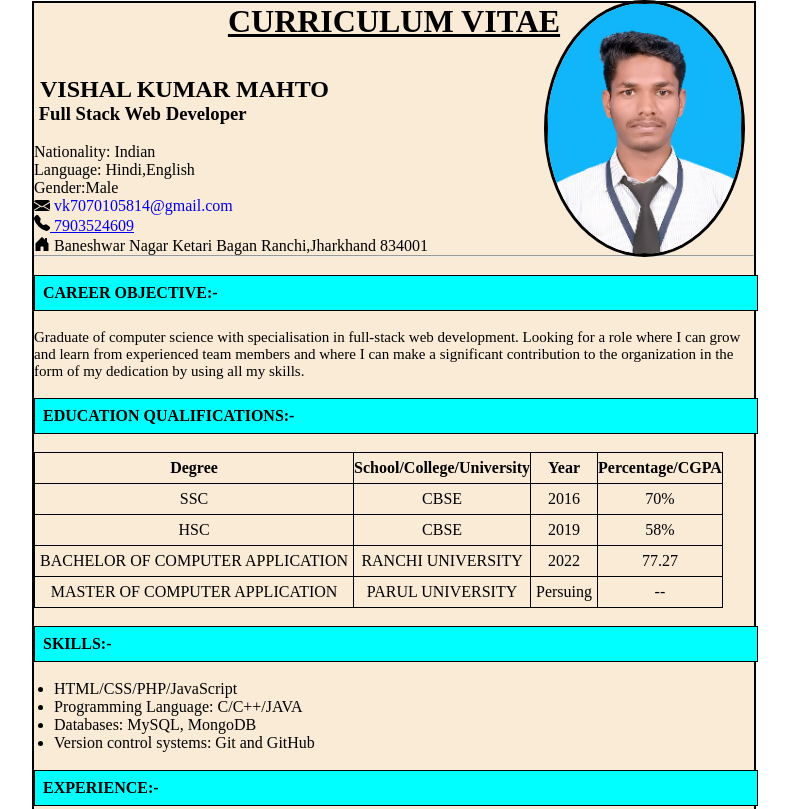
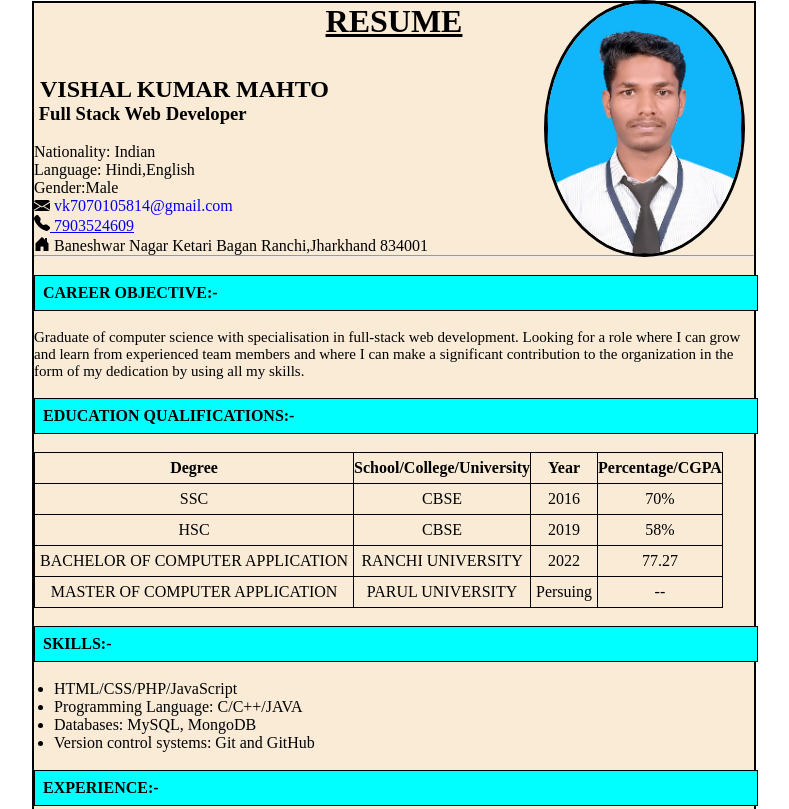
Before and after one commit to Vishal-kr-mahto/Resume-using-HTML-and-CSS, a plain HTML site: page index.html in a window 1280 px wide. Shown: the top 809 px of the page, without its empty margins (246-1035 px from the left). Drawn offline with nearby package versions, Linux system fonts and the light colour scheme.

Commit message:
Update index.html

```diff
--- a/index.html
+++ b/index.html
@@ -15,7 +15,7 @@
     </div>
     <div class="outer">
 
-       <h1><u>CURRICULUM VITAE</u></h1>
+       <h1><u>RESUME</u></h1>
        <br><br>
        <p>
             <h2><b>&nbsp;VISHAL KUMAR MAHTO</b></h2>
```
